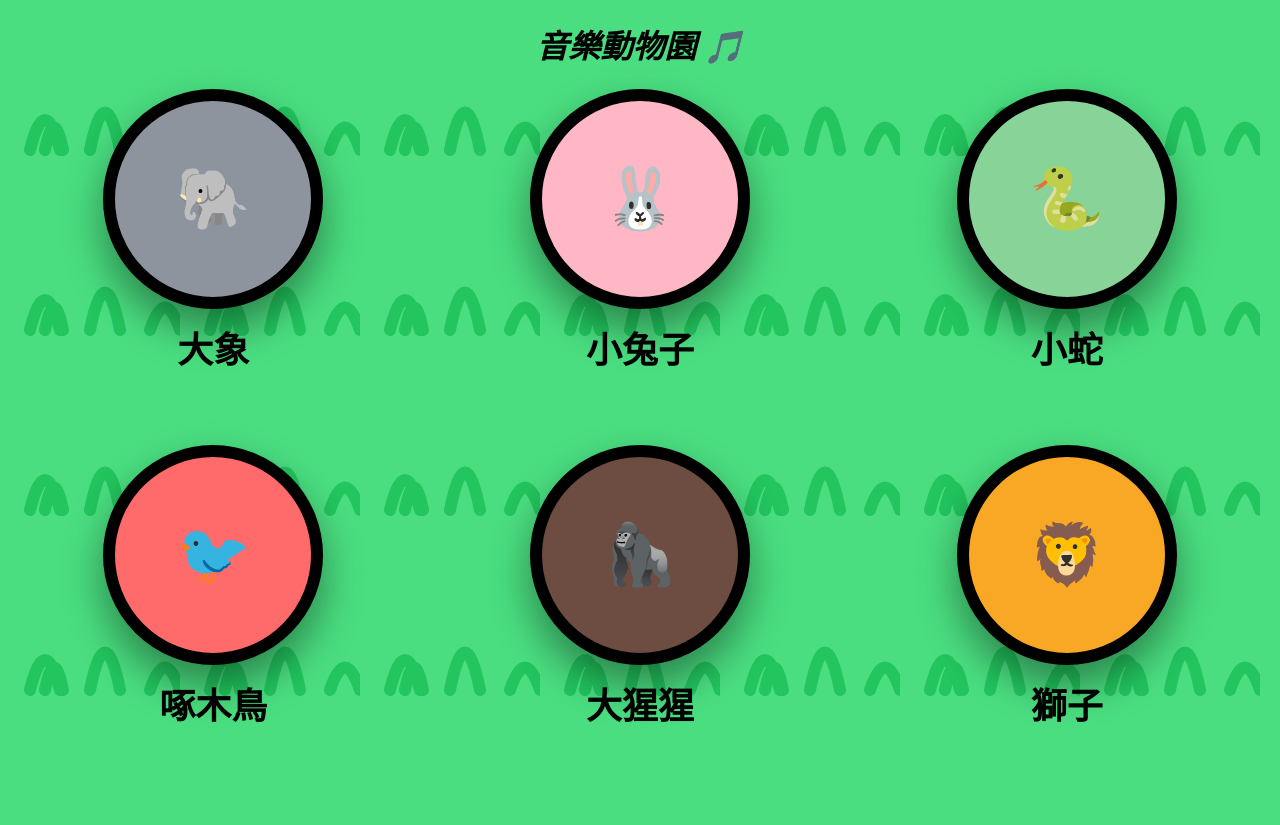
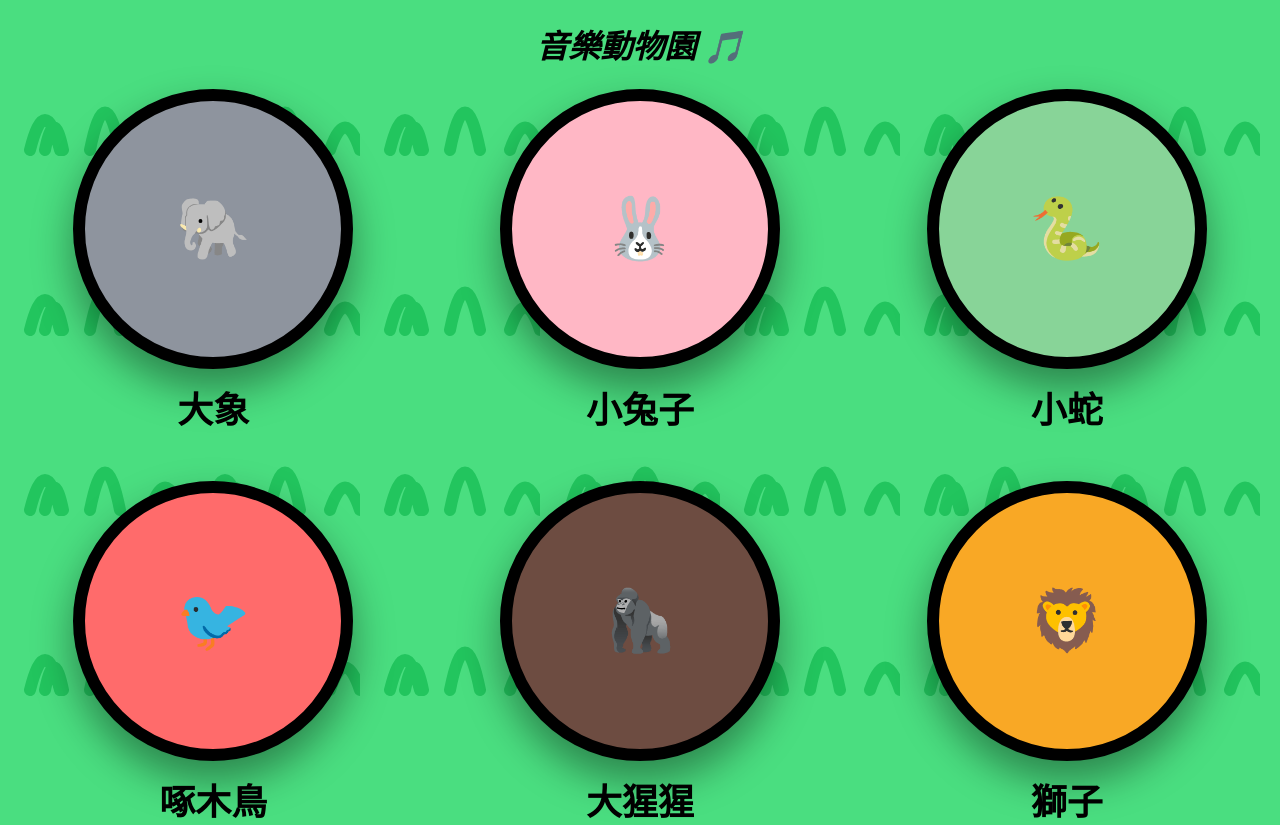
Before and after one commit to OuO0403/toddler-music-site, a Next.js app: page / in a window 1280 px wide. Before the commit the page ends 800 px from the top, so only its background shows below. Built offline with nearby package versions, Linux system fonts and the light colour scheme.

Commit message:
UI: Final meadow style with large round buttons9

```diff
--- a/src/app/page.tsx
+++ b/src/app/page.tsx
@@ -19,17 +19,17 @@ export default function HomePage() {
       <h1 className="text-5xl md:text-7xl font-black text-white drop-shadow-2xl mb-12 italic">音樂動物園 🎵</h1>
 
       {/* 修正：強制 3 個一排 (grid-cols-3)，間距 72px */}
-      <div className="grid grid-cols-3 gap-x-8 gap-y-[72px] w-full max-w-6xl justify-items-center">
+      <div className="grid grid-cols-3 gap-x-6 gap-y-[48px] w-full max-w-6xl justify-items-center">
         {animals.map((a) => (
           <div key={a.id} className="flex flex-col items-center w-full">
             <motion.button
               layoutId={`bg-${a.id}`}
               onClick={() => router.push(`/${a.id}`)}
               whileHover={{ scale: 1.1 }}
-              className="zoo-circle-btn relative w-full aspect-square max-w-[220px]"
+              className="zoo-circle-btn relative w-full aspect-square max-w-[280px]"
               style={{ backgroundColor: a.color }}
             >
-              <span className="text-[60px] md:text-[120px] select-none">{a.icon}</span>
+              <span className="text-[60px] md:text-[200px] select-none">{a.icon}</span>
             </motion.button>
             <span className="mt-[12px] text-zoo-36 text-white drop-shadow-lg">{a.name}</span>
           </div>
```
